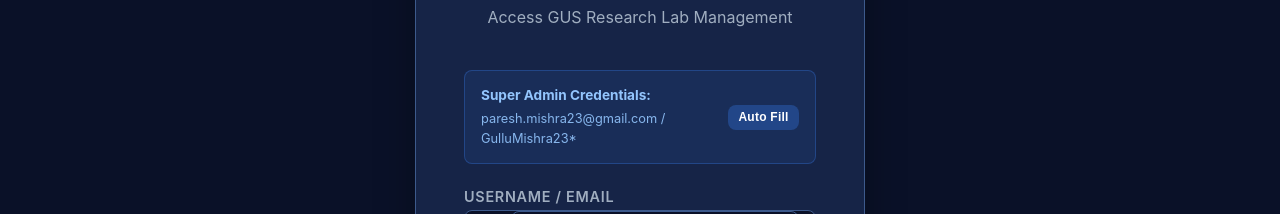
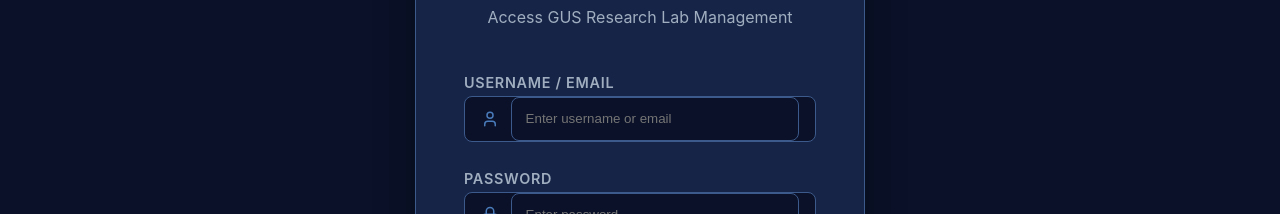
Before and after one commit to pareshmishra23/gus-research-lab-website, a React (Vite) app in the folder frontend/: page /login in a window 1280 px wide. Shown: the part 322-536 px from the top of the page. Built offline with nearby package versions, Linux system fonts and the light colour scheme; no server answers.

Commit message:
fix(login): remove super admin credentials box from login page

```diff
--- a/frontend/src/pages/LoginPage.jsx
+++ b/frontend/src/pages/LoginPage.jsx
@@ -31,11 +31,6 @@ export default function LoginPage() {
     }
   };
 
-  const handleFillDemo = () => {
-    setUsername('paresh.mishra23@gmail.com');
-    setPassword('GulluMishra23*');
-  };
-
   return (
     <div className="login-page">
       <motion.div
@@ -47,43 +42,6 @@ export default function LoginPage() {
           <div className="login-logo">🔬</div>
           <h2>Admin Login</h2>
           <p>Access GUS Research Lab Management</p>
-        </div>
-
-        <div style={{
-          background: 'rgba(59, 130, 246, 0.1)',
-          border: '1px solid rgba(59, 130, 246, 0.3)',
-          borderRadius: '8px',
-          padding: '0.85rem 1rem',
-          marginBottom: '1.25rem',
-          fontSize: '0.85rem',
-          color: '#93c5fd',
-          display: 'flex',
-          justifyContent: 'space-between',
-          alignItems: 'center'
-        }}>
-          <div>
-            <strong>Super Admin Credentials:</strong>
-            <div style={{ fontSize: '0.8rem', opacity: 0.9, marginTop: '2px' }}>
-              paresh.mishra23@gmail.com / GulluMishra23*
-            </div>
-          </div>
-          <button
-            type="button"
-            onClick={handleFillDemo}
-            style={{
-              background: 'rgba(59, 130, 246, 0.3)',
-              border: 'none',
-              color: '#fff',
-              padding: '0.35rem 0.65rem',
-              borderRadius: '4px',
-              fontSize: '0.75rem',
-              cursor: 'pointer',
-              fontWeight: 600,
-              whiteSpace: 'nowrap'
-            }}
-          >
-            Auto Fill
-          </button>
         </div>
 
         {error && (
```
